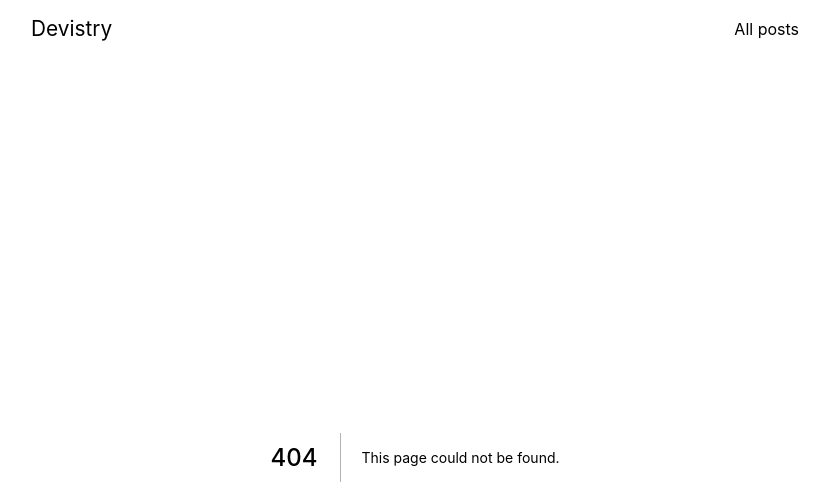
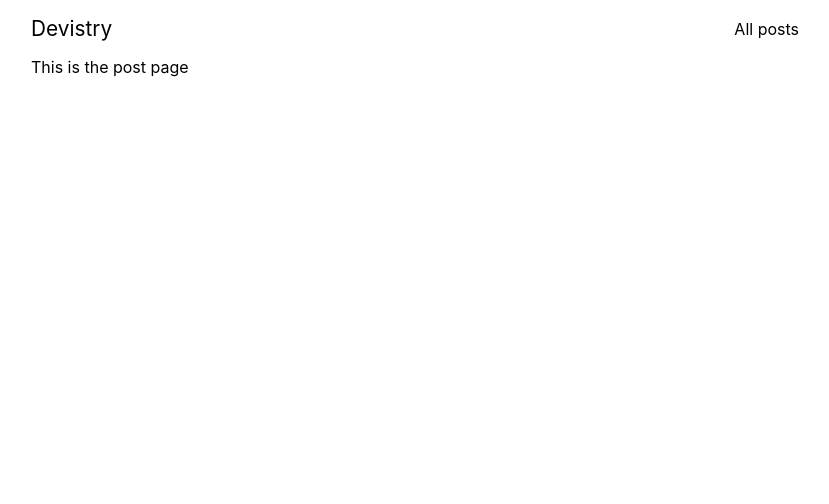
Before and after one commit to abu-git/nextjs-strapi-tut, a Next.js app in the folder blog-next/: page /posts/1 in a window 1280 px wide. Before the commit this address had no page. Shown: the top 504 px of the page, without its empty margins (225-1054 px from the left). Built offline with nearby package versions, Linux system fonts and the light colour scheme.

Commit message:
routing progress using id

```diff
--- /dev/null
+++ b/blog-next/pages/posts/[id].js
@@ -0,0 +1,9 @@
+import React from 'react'
+
+function PostPage() {
+  return (
+    <>This is the post page</>
+  )
+}
+
+export default PostPage
```
Also changed, not shown: blog-next/pages/posts/otherPost.js (deleted).
